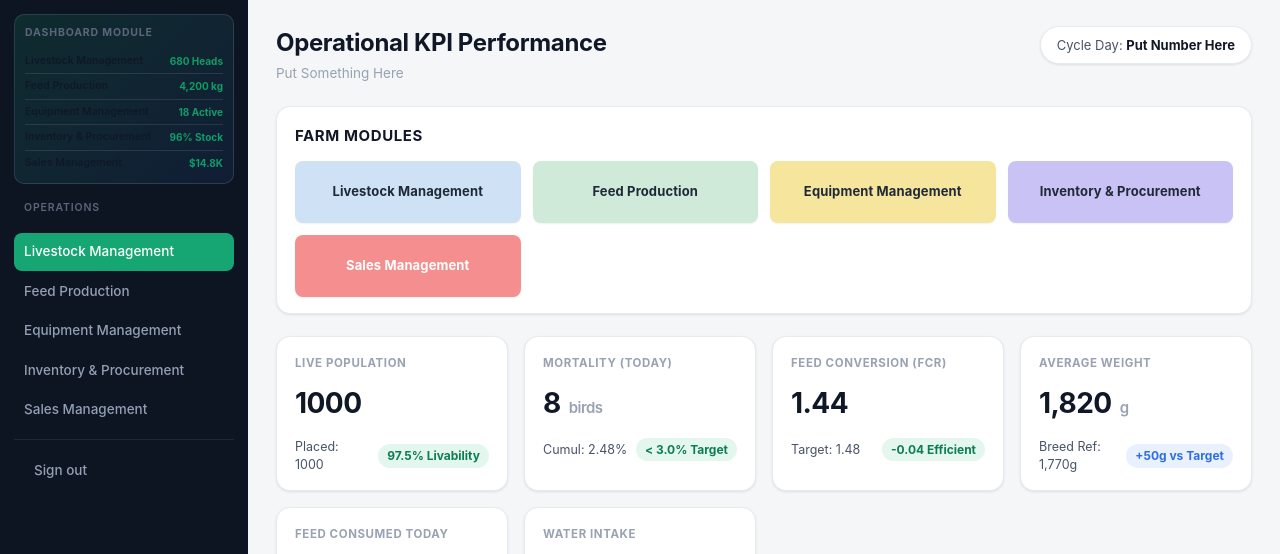
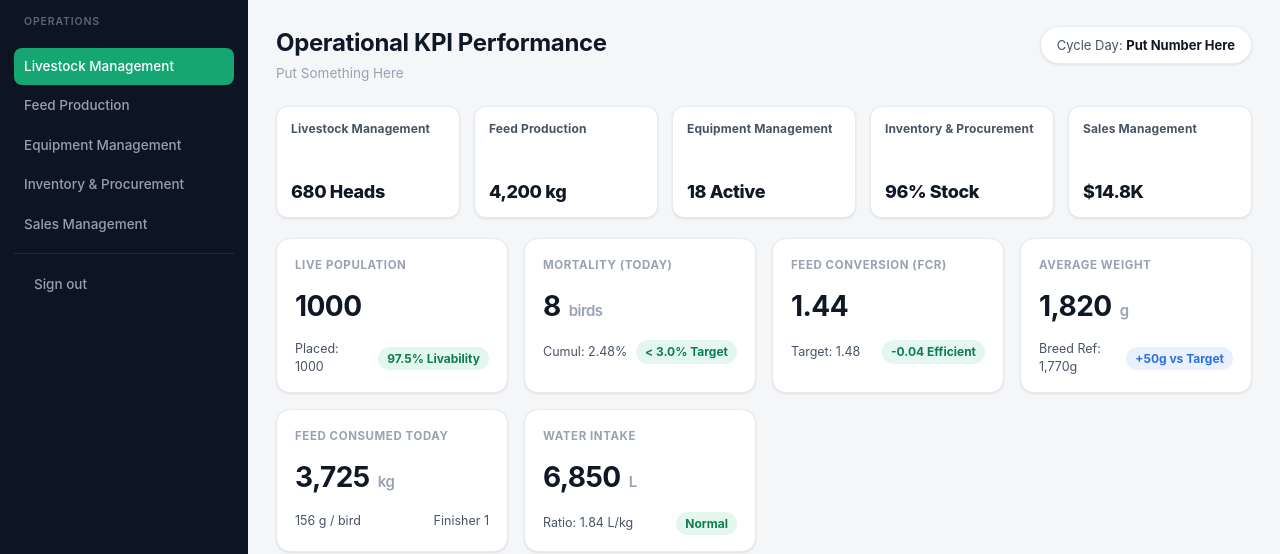
Before and after one commit to chichi28-0807/admin_farm_github, a PHP site: page /PHP/Temple.php in a window 1280 px wide. Shown: the part 71-625 px from the top of the page. Run offline with PHP 8.4, Linux system fonts and the light colour scheme; the visitor is signed in with stand-in values (Sample User, id 1).

Commit message:
commit 5 modules

```diff
--- a/FRONT-END/CSS/style.css
+++ b/FRONT-END/CSS/style.css
@@ -94,50 +94,6 @@ button {
   display: flex;
   flex-direction: column;
   gap: 10px;
-}
-
-.overview-module {
-  background: linear-gradient(135deg, rgba(22, 167, 115, 0.16), rgba(46, 111, 224, 0.10));
-  border: 1px solid rgba(148, 163, 184, 0.20);
-  border-radius: 10px;
-  padding: 10px 10px 8px;
-  margin-bottom: 6px;
-}
-
-.overview-module-label {
-  font-size: 10.5px;
-  font-weight: 700;
-  letter-spacing: 0.08em;
-  text-transform: uppercase;
-  color: var(--sidebar-text-dim);
-  margin-bottom: 8px;
-}
-
-.overview-module-row {
-  display: flex;
-  align-items: center;
-  justify-content: space-between;
-  gap: 8px;
-  padding: 5px 0;
-  border-bottom: 1px solid rgba(148, 163, 184, 0.18);
-}
-
-.overview-module-row:last-child {
-  border-bottom: none;
-}
-
-.overview-module-row span {
-  font-size: 10.5px;
-  font-weight: 600;
-  color: var(--ink);
-  line-height: 1.3;
-}
-
-.overview-module-row strong {
-  font-size: 10px;
-  font-weight: 700;
-  color: var(--accent-green-strong);
-  white-space: nowrap;
 }
 
 .brand {
@@ -421,51 +377,45 @@ button {
   margin: 0;
 }
 
-.module-summary-card {
-  background: var(--card-bg);
-  border: 1px solid var(--card-border);
-  border-radius: var(--radius-lg);
-  box-shadow: var(--shadow-card);
-  padding: 18px 18px 16px;
-  margin-bottom: 22px;
+.module-mini-grid {
+  display: grid;
+  grid-template-columns: repeat(5, minmax(0, 1fr));
+  gap: 14px;
+  margin: 0 0 20px;
 }
 
-.module-summary-header h2 {
-  margin: 0 0 14px;
-  font-size: 15px;
-  font-weight: 700;
-  letter-spacing: 0.04em;
-  text-transform: uppercase;
-  color: var(--ink);
+.mini-module-card {
+  min-height: 112px;
+  border: 1px solid var(--card-border);
+  border-radius: 12px;
+  background: #ffffff;
+  box-shadow: var(--shadow-card);
+  padding: 14px 14px 12px;
+  display: flex;
+  flex-direction: column;
+  justify-content: space-between;
 }
 
-.module-summary-grid {
-  display: grid;
-  grid-template-columns: repeat(auto-fit, minmax(180px, 1fr));
-  gap: 12px;
+.mini-module-label {
+  font-size: 12px;
+  font-weight: 700;
+  line-height: 1.3;
+  color: var(--ink-soft);
+  letter-spacing: 0.01em;
 }
 
-.module-summary-item {
-  display: flex;
-  align-items: center;
-  justify-content: center;
-  min-height: 62px;
-  padding: 14px 12px;
-  border-radius: 8px;
-  font-size: 13px;
-  font-weight: 700;
-  text-align: center;
-  line-height: 1.2;
-  letter-spacing: 0.01em;
-  color: #1f2937;
-  box-shadow: 0 1px 2px rgba(15, 23, 42, 0.06);
+.mini-module-value {
+  font-size: 18px;
+  font-weight: 800;
+  color: var(--ink);
+  letter-spacing: -0.02em;
 }
 
-.module-blue { background: #cfe1f4; }
-.module-green { background: #cfead9; }
-.module-yellow { background: #f6e59c; }
-.module-purple { background: #c8c3f4; }
-.module-red { background: #f58f8f; color: #fff; }
+.module-blue { background: #ffffff; }
+.module-green { background: #ffffff; }
+.module-yellow { background: #ffffff; }
+.module-purple { background: #ffffff; }
+.module-red { background: #ffffff; }
 
 .page-header {
   display: flex;
--- a/FRONT-END/PHP/dashboard.php
+++ b/FRONT-END/PHP/dashboard.php
@@ -18,17 +18,27 @@
     <div class="cycle-pill">Cycle Day: <strong>Put Number Here</strong></div>
   </section>
 
-  <section class="module-summary-card">
-    <div class="module-summary-header">
-      <h2>Farm Modules</h2>
-    </div>
-    <div class="module-summary-grid">
-      <div class="module-summary-item module-blue">Livestock Management</div>
-      <div class="module-summary-item module-green">Feed Production</div>
-      <div class="module-summary-item module-yellow">Equipment Management</div>
-      <div class="module-summary-item module-purple">Inventory &amp; Procurement</div>
-      <div class="module-summary-item module-red">Sales Management</div>
-    </div>
+  <section class="module-mini-grid">
+    <article class="mini-module-card module-blue">
+      <span class="mini-module-label">Livestock Management</span>
+      <strong class="mini-module-value">680 Heads</strong>
+    </article>
+    <article class="mini-module-card module-green">
+      <span class="mini-module-label">Feed Production</span>
+      <strong class="mini-module-value">4,200 kg</strong>
+    </article>
+    <article class="mini-module-card module-yellow">
+      <span class="mini-module-label">Equipment Management</span>
+      <strong class="mini-module-value">18 Active</strong>
+    </article>
+    <article class="mini-module-card module-purple">
+      <span class="mini-module-label">Inventory &amp; Procurement</span>
+      <strong class="mini-module-value">96% Stock</strong>
+    </article>
+    <article class="mini-module-card module-red">
+      <span class="mini-module-label">Sales Management</span>
+      <strong class="mini-module-value">$14.8K</strong>
+    </article>
   </section>
 
   <section class="kpi-grid">
--- a/FRONT-END/PHP/nav.php
+++ b/FRONT-END/PHP/nav.php
@@ -3,30 +3,6 @@ $userRole = $_SESSION['user_role'] ?? 'admin';
 $currentPage = $currentPage ?? 'dashboard';
 ?>
     <nav class="nav-menu">
-      <div class="overview-module">
-        <div class="overview-module-label">Dashboard Module</div>
-        <div class="overview-module-row">
-          <span>Livestock Management</span>
-          <strong>680 Heads</strong>
-        </div>
-        <div class="overview-module-row">
-          <span>Feed Production</span>
-          <strong>4,200 kg</strong>
-        </div>
-        <div class="overview-module-row">
-          <span>Equipment Management</span>
-          <strong>18 Active</strong>
-        </div>
-        <div class="overview-module-row">
-          <span>Inventory &amp; Procurement</span>
-          <strong>96% Stock</strong>
-        </div>
-        <div class="overview-module-row">
-          <span>Sales Management</span>
-          <strong>$14.8K</strong>
-        </div>
-      </div>
-
       <div class="nav-heading">Operations</div>
       <?php if (in_array($userRole, ['admin', 'manager', 'employee'], true)): ?>
       <ul class="nav-list">
```
